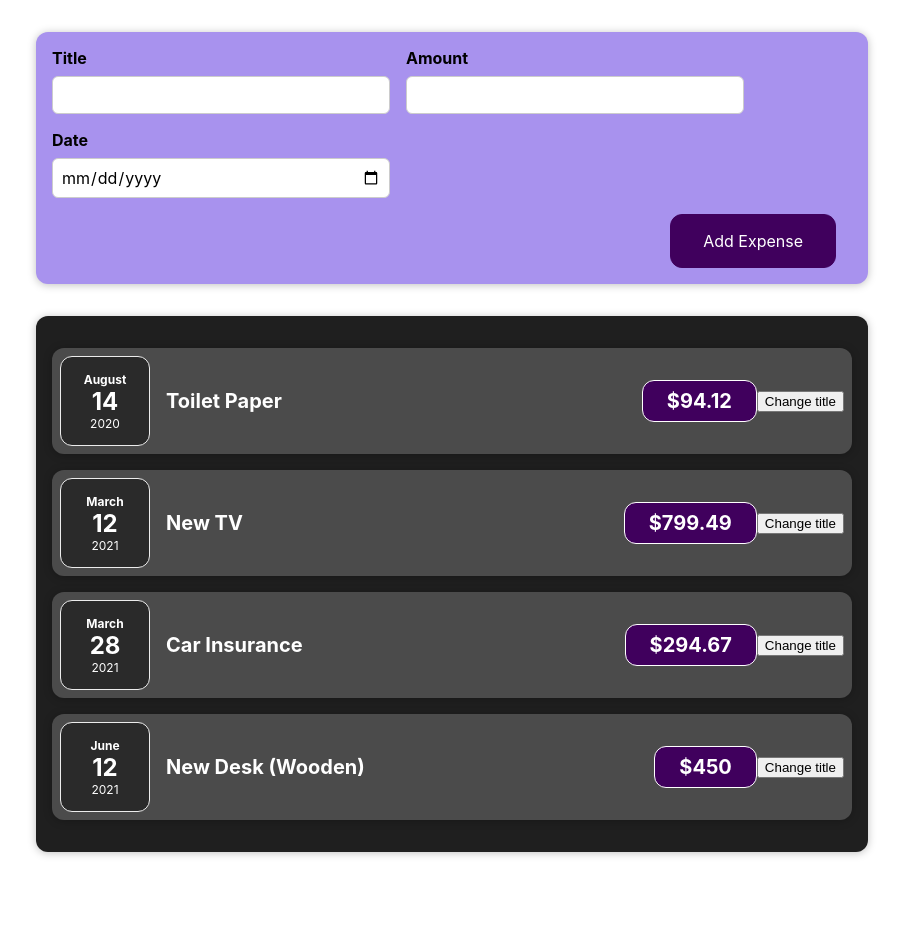
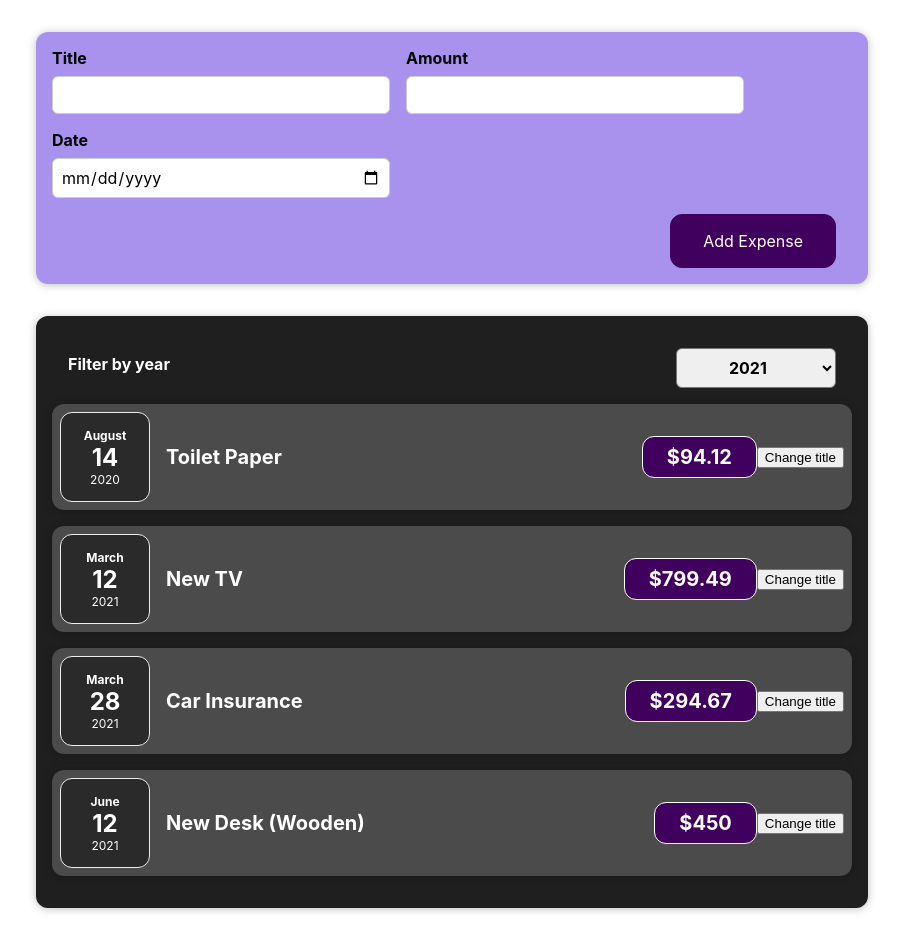
Before and after one commit to Damianbaba/Expenses-Tracker, a React (Create React App) app: page / in a window 1280 px wide. Shown: the whole page, without its empty margins (188-1091 px from the left). Before the commit the page ends 884 px from the top, so only its background shows below. Built offline with nearby package versions, Linux system fonts and the light colour scheme.

Commit message:
expenseFilter component

```diff
--- a/src/App.js
+++ b/src/App.js
@@ -26,7 +26,7 @@
     },
   ];
 
-  const addExpenseHandler = expense => {
+  const addExpenseHandler = (expense) => {
     console.log('In App.js');
     console.log(expense);
   }
--- a/src/components/Expenses/Expenses.js
+++ b/src/components/Expenses/Expenses.js
@@ -1,10 +1,19 @@
-import ExpenseItem from './ExpenseItem';
-import Card from '../UI/Card'
-import './Expenses.css';
+import React, { useState } from "react";
+import ExpenseItem from "./ExpenseItem";
+import Card from "../UI/Card";
+import "./Expenses.css";
+import ExpenseFilter from "./ExpensesFilter";
 
 const Expenses = (props) => {
+    const [filtredYear, setFilteredYear] = useState('2021')
+    const filterChangeFilter = (selectedYear) => {
+        setFilteredYear(selectedYear);
+    }
     return (
-        <Card className='expenses'>
+        <div>
+
+            <Card className="expenses">
+                <ExpenseFilter selected={filtredYear} onChangeFilter={filterChangeFilter} />
                 <ExpenseItem
                     title={props.items[0].title}
                     amount={props.items[0].amount}
@@ -26,7 +35,8 @@
                     date={props.items[3].date}
                 />
             </Card>
+        </div>
     );
-}
+};
 
 export default Expenses;
--- /dev/null
+++ b/src/components/Expenses/ExpensesFilter.css
@@ -0,0 +1,24 @@
+.expenses-filter {
+  color: white;
+  padding: 0 1rem;
+}
+
+.expenses-filter__control {
+  display: flex;
+  width: 100%;
+  align-items: center;
+  justify-content: space-between;
+  margin: 1rem 0;
+}
+
+.expenses-filter label {
+  font-weight: bold;
+  margin-bottom: 0.5rem;
+}
+
+.expenses-filter select {
+  font: inherit;
+  padding: 0.5rem 3rem;
+  font-weight: bold;
+  border-radius: 6px;
+}
--- /dev/null
+++ b/src/components/Expenses/ExpensesFilter.js
@@ -0,0 +1,22 @@
+import "../../components/Expenses/ExpensesFilter.css";
+const ExpenseFilter = (props) => {
+	const dropDownChangeHandler = (e) => {
+		props.onChangeFilter(e.target.value);
+
+	}
+	return (
+		<div className="expenses-filter">
+			<div className="expenses-filter__control">
+				<label>Filter by year</label>
+				<select value={props.selected} onChange={dropDownChangeHandler}>
+					<option value="2022">2022</option>
+					<option value="2021">2021</option>
+					<option value="2020">2020</option>
+					<option value="2019">2019</option>
+				</select>
+			</div>
+		</div>
+	);
+};
+
+export default ExpenseFilter;
```
Also changed, not shown: src/components/NewExpense/ExpenseForm.js (+9 -6 lines), src/components/NewExpense/NewExpense.js (+3 -4 lines). Lines whose indentation alone changed are shown as unchanged.
